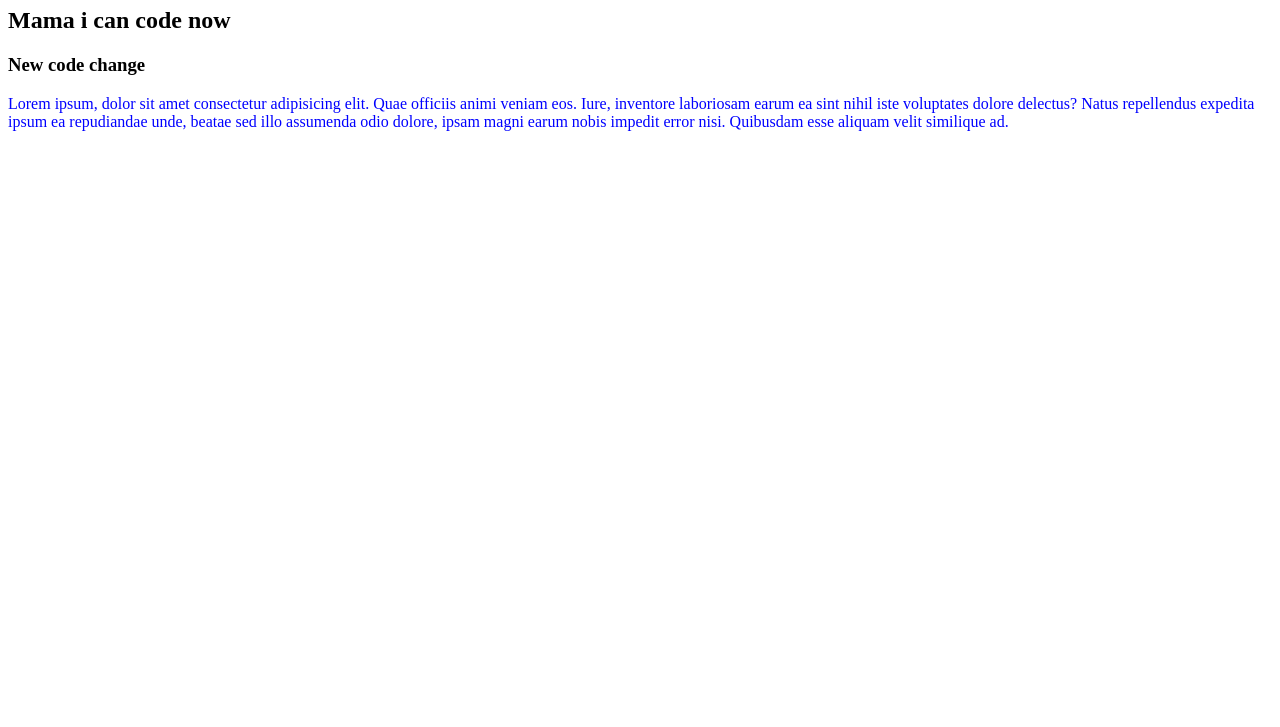
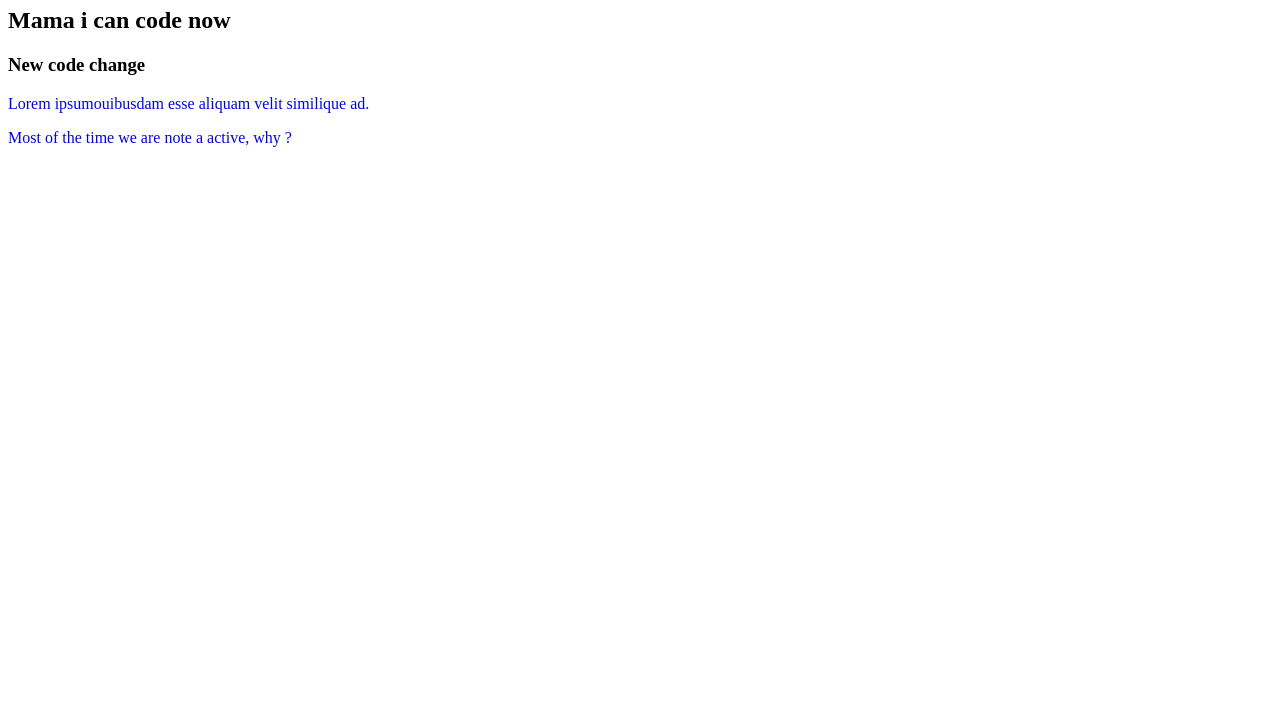
Before and after one commit to mohiuddin143/my-second-repo, a plain HTML site: page index.html in a window 1280 px wide. Shown: the part 73-800 px from the top of the page. Drawn offline with Linux system fonts and the light colour scheme.

Commit message:
added Paragraph

```diff
--- a/index.html
+++ b/index.html
@@ -11,7 +11,8 @@
     <h1>i can push to github</h1>
     <h2>Mama i can code now</h2>
     <h3>New code change</h3>
-    <p>Lorem ipsum, dolor sit amet consectetur adipisicing elit. Quae officiis animi veniam eos. Iure, inventore laboriosam earum ea sint nihil iste voluptates dolore delectus? Natus repellendus expedita ipsum ea repudiandae unde, beatae sed illo assumenda odio dolore, ipsam magni earum nobis impedit error nisi. Quibusdam esse aliquam velit similique ad.</p>
+    <p>Lorem ipsumouibusdam esse aliquam velit similique ad.</p>
+    <p>Most of the time we are note a active, why ?</p>
 
 </body>
 </html>
```
